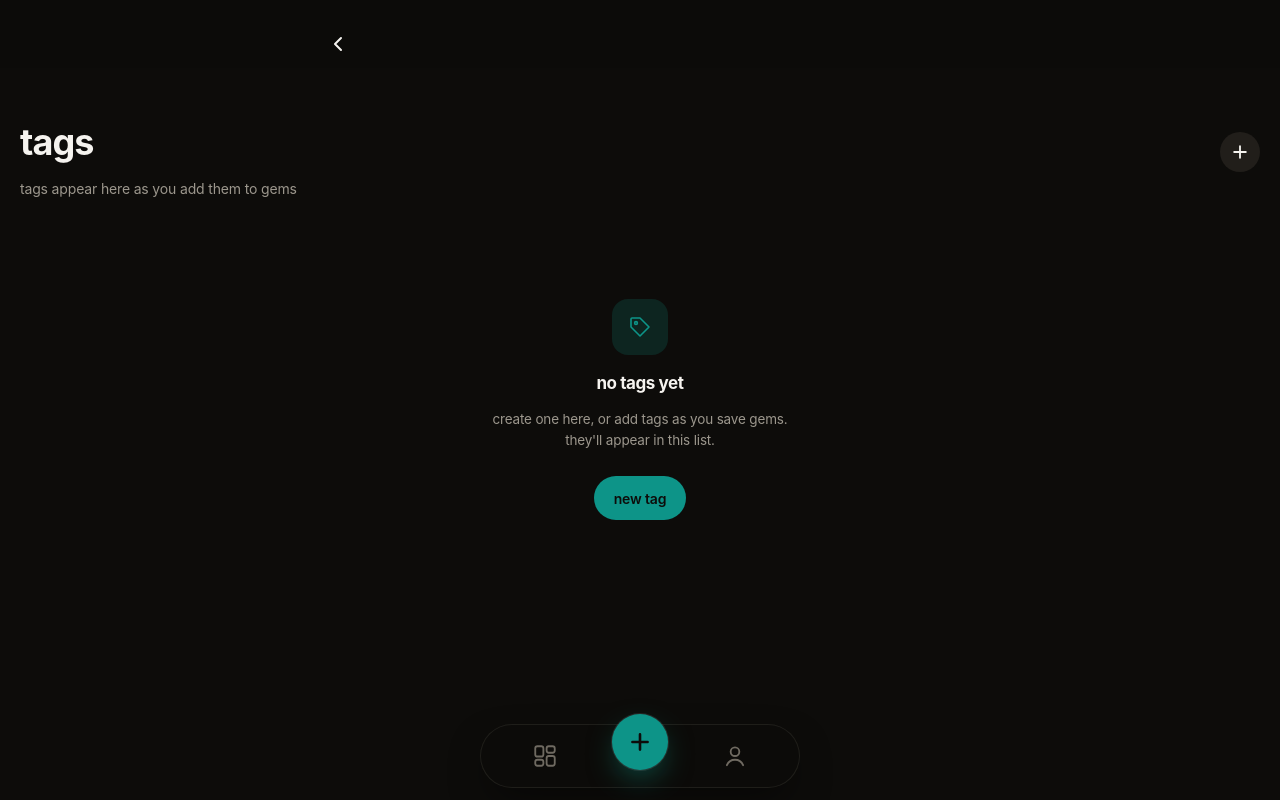
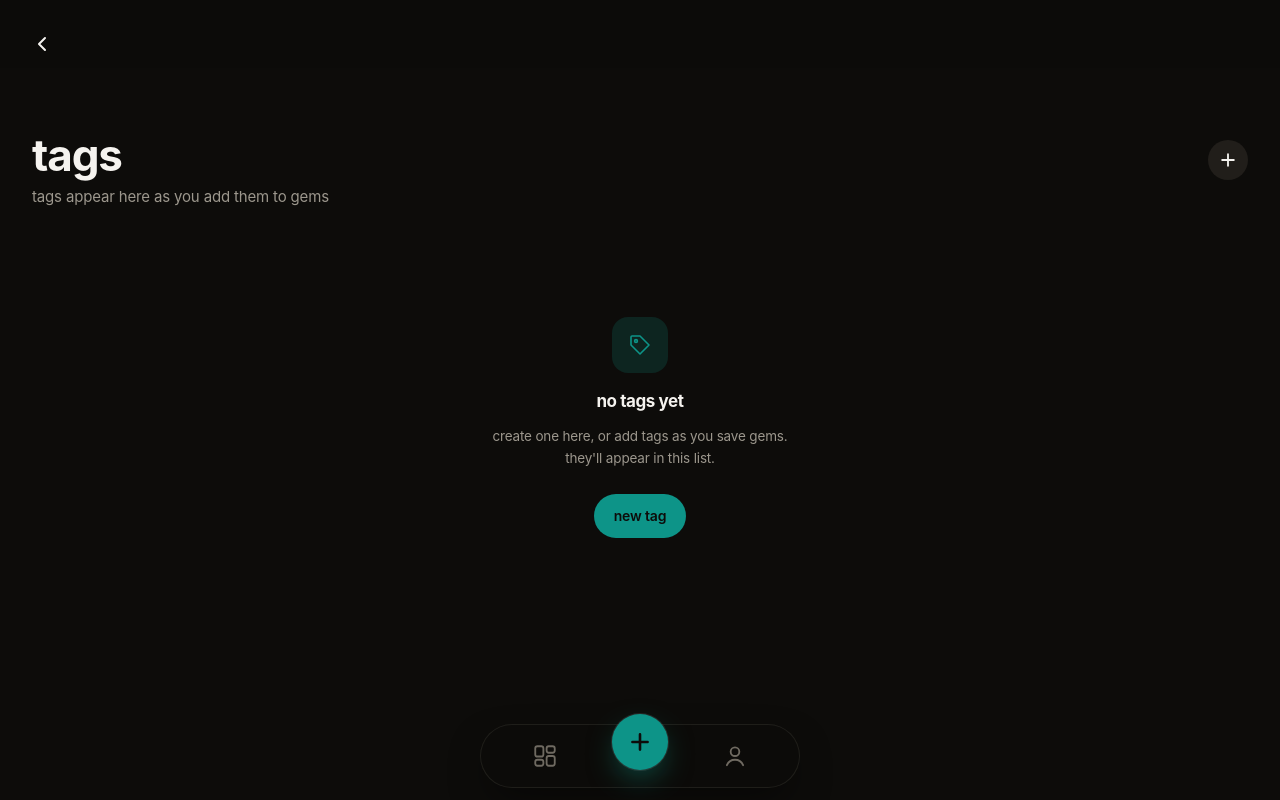
Before and after one commit to lebuckman/trove, a Next.js app: page /tags in a window 1280 px wide. Built offline with nearby package versions, Linux system fonts and the light colour scheme; no server answers; the database is empty.

Commit message:
style: more generous desktop padding, type, and back-arrow alignment
tag-filter link sits beside its label; search and tags-list widths capped.

```diff
--- a/src/app/(app)/tags/page.tsx
+++ b/src/app/(app)/tags/page.tsx
@@ -38,7 +38,7 @@ export default async function TagsPage() {
           </Link>
         }
       />
-      <main className="flex-1 px-5 pb-8">
+      <main className="flex-1 px-5 pb-8 lg:px-8">
         {tags.length === 0 ? (
           <EmptyState
             icon={<TagEmptyIcon />}
@@ -47,9 +47,13 @@ export default async function TagsPage() {
             action={{ label: "new tag", href: "/tags?sheet=new-tag" }}
           />
         ) : (
-          <Suspense fallback={null}>
-            <TagsBody tags={tags} />
-          </Suspense>
+          // Constrain the list so rows stay readable instead of stretching
+          // across a wide desktop viewport. Left-aligned to match the header.
+          <div className="max-w-xl">
+            <Suspense fallback={null}>
+              <TagsBody tags={tags} />
+            </Suspense>
+          </div>
         )}
       </main>
     </>
--- a/src/app/(app)/troves/[id]/page.tsx
+++ b/src/app/(app)/troves/[id]/page.tsx
@@ -44,7 +44,7 @@ export default async function TroveDetail({
           </Suspense>
         }
       />
-      <main className="flex-1 px-5 pb-8">
+      <main className="flex-1 px-5 pb-8 lg:px-8">
         <Suspense fallback={null}>
           <TroveBody troveId={trove.id} gems={gems} tags={tags} />
         </Suspense>
--- a/src/components/home/HomeBody.tsx
+++ b/src/components/home/HomeBody.tsx
@@ -83,7 +83,7 @@ export function HomeBody({
             : `${filtered.length} gems across your troves`
         }
       />
-      <main className="flex-1 px-5 pb-8">
+      <main className="flex-1 px-5 pb-8 lg:px-8">
         {libraryEmpty ? (
           <EmptyState
             icon={<GemsEmptyIcon />}
@@ -93,24 +93,20 @@ export function HomeBody({
           />
         ) : (
           <>
-            <div className="mb-4">
+            <div className="mb-4 max-w-2xl">
               <SearchInput value={query} onChange={setQuery} />
             </div>
             <div className="mb-5">
-              <div className="mb-1.5 flex items-center justify-between px-1">
-                <span className="text-[12.5px] font-medium lowercase text-text-subtle">
-                  tags
-                </span>
               <Link
                 href="/tags"
                 aria-label="Manage tags"
-                  className="tappable -mr-1 flex h-6 w-6 items-center justify-center rounded-full text-text-subtle hover:text-text"
+                className="tappable mb-1.5 inline-flex items-center gap-0.5 px-1 text-text-subtle hover:text-text"
               >
+                <span className="text-[12.5px] font-medium lowercase">tags</span>
                 <svg viewBox="0 0 24 24" className="h-4 w-4" fill="none" stroke="currentColor" strokeWidth={1.8} strokeLinecap="round" strokeLinejoin="round">
                   <path d="m9 18 6-6-6-6" />
                 </svg>
               </Link>
-              </div>
               <TagFilter tags={tags} counts={counts} onAdd={openNewTag} />
             </div>
             {noResults ? (
--- a/src/components/layout/PageHeader.tsx
+++ b/src/components/layout/PageHeader.tsx
@@ -17,18 +17,20 @@ export function PageHeader({
   inlineAction?: React.ReactNode;
 }) {
   return (
-    <header className="px-5 pt-14 pb-5">
+    <header className="px-5 pt-14 pb-5 lg:px-8 lg:pt-16 lg:pb-7">
       <div className="flex items-start justify-between gap-3">
-        <h1 className="min-w-0 text-[36px] font-bold leading-[1.05] tracking-tight lowercase">
+        <h1 className="min-w-0 text-[36px] font-bold leading-[1.05] tracking-tight lowercase lg:text-[44px]">
           {title}
         </h1>
         {inlineAction ? <div className="shrink-0 pt-2">{inlineAction}</div> : null}
       </div>
       {subtitle ? (
-        <p className="mt-1.5 text-[14px] lowercase text-text-muted">{subtitle}</p>
+        <p className="mt-1.5 text-[14px] lowercase text-text-muted lg:text-[15px]">
+          {subtitle}
+        </p>
       ) : null}
       {description ? (
-        <p className="mt-2.5 max-w-prose text-[15px] leading-relaxed text-text-muted">
+        <p className="mt-2.5 max-w-prose text-[15px] leading-relaxed text-text-muted lg:text-[16px]">
           {description}
         </p>
       ) : null}
--- a/src/components/layout/TopBar.tsx
+++ b/src/components/layout/TopBar.tsx
@@ -14,7 +14,10 @@ export function TopBar({
 }) {
   return (
     <header className="surface-blur sticky top-0 z-30 pt-5">
-      <div className="mx-auto flex h-12 max-w-2xl items-center px-3">
+      {/* Full-width within the app shell so the chevron lines up with the
+          page header's left edge on wide screens, not a narrow centered
+          column. */}
+      <div className="flex h-12 items-center px-2 lg:px-5">
         {backHref ? (
           <Link
             href={backHref}
```
Lines whose indentation alone changed are shown as unchanged.
